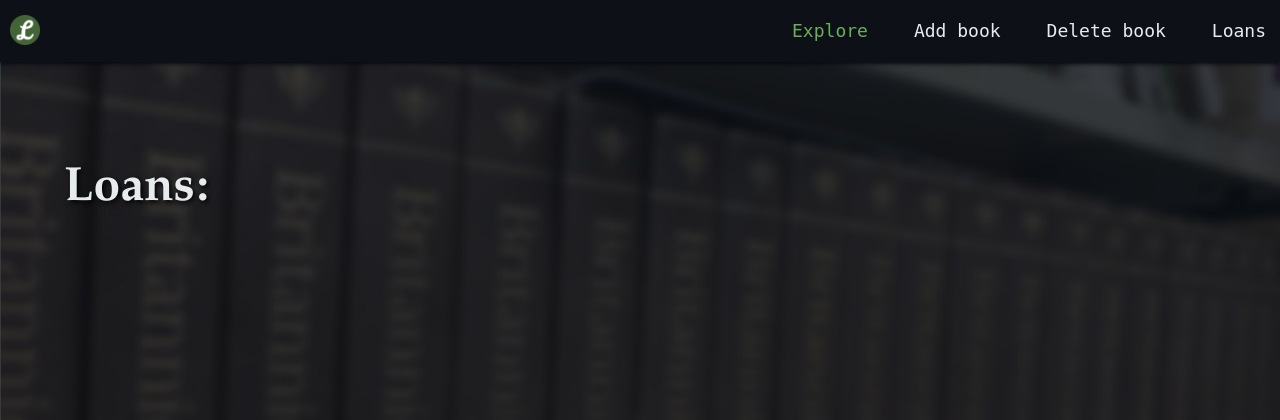
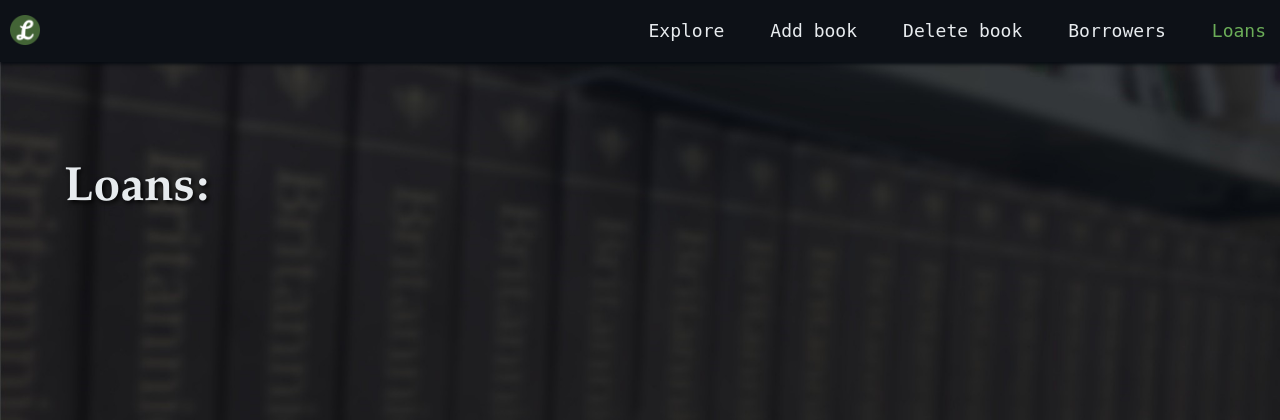
Before and after one commit to otyliaz/1.3-1.4-Assessment, a Flask app: page /loans in a window 1280 px wide; the page is wider, and only the part inside the window is pictured. Shown: the top 420 px of that part. Run offline with Flask 2, Linux system fonts and the light colour scheme; data that the repository does not hold is empty.

Commit message:
made a page to show borrowers

```diff
--- a/app.py
+++ b/app.py
@@ -96,6 +96,14 @@ def borrow(bookid):
 
     return render_template('borrow.html', bookid=bookid)
 
+@app.route('/borrowers')
+def borrowers():
+    conn = get_db_connection()
+    borrowers = conn.execute('SELECT * FROM borrowers',).fetchall()
+    conn.close()
+
+    return render_template('borrowers.html', borrowers=borrowers)
+
 @app.route('/loans')
 def loans():
 
--- a/templates/add.html
+++ b/templates/add.html
@@ -6,6 +6,7 @@
     <li><a href="/explore">Explore</a></li>
     <li><a href="/add" class="active_page">Add book</a></li>
     <li><a href="/delete">Delete book</a></li>
+    <li><a href="/borrowers">Borrowers</a></li>
     <li><a href="/loans">Loans</a></li>
 </div>
 {% endblock %}
--- a/templates/delete.html
+++ b/templates/delete.html
@@ -7,6 +7,7 @@
     <li><a href="/add">Add book</a></li>
     <li><a href="/delete" class="active_page">Delete book</a></li>
     <li><a href="/borrowers">Borrowers</a></li>
+    <li><a href="/loans">Loans</a></li>
 </div>
 {% endblock%}
 
--- a/templates/explore.html
+++ b/templates/explore.html
@@ -6,6 +6,7 @@
     <li><a href="/explore" class="active_page">Explore</a></li>
     <li><a href="/add">Add book</a></li>
     <li><a href="/delete">Delete book</a></li>
+    <li><a href="/borrowers">Borrowers</a></li>
     <li><a href="/loans">Loans</a></li>
 </div>
 {% endblock%}
--- a/templates/home.html
+++ b/templates/home.html
@@ -23,6 +23,7 @@
                         <li><a href="/explore">Explore</a></li>
                         <li><a href="/add">Add book</a></li>
                         <li><a href="/delete">Delete book</a></li>
+                        <li><a href="/borrowers">Borrowers</a></li>
                         <li><a href="/loans">Loans</a></li>
                     </div>
                     {% endblock%}
--- a/templates/loans.html
+++ b/templates/loans.html
@@ -3,10 +3,11 @@
 
 {% block menu%}
 <div class="menu">
-    <li><a href="/explore" class="active_page">Explore</a></li>
+    <li><a href="/explore">Explore</a></li>
     <li><a href="/add">Add book</a></li>
     <li><a href="/delete">Delete book</a></li>
-    <li><a href="/loans">Loans</a></li>
+    <li><a href="/borrowers">Borrowers</a></li>
+    <li><a href="/loans" class="active_page">Loans</a></li>
 </div>
 {% endblock%}
 
@@ -15,7 +16,7 @@
         <h1 id="h1_search">Loans:</h1>
         {% for loan in books_borrowed %}
         <div class="forloop">
-            <h2>Loan {{loan.loanid}}</h1>
+            <h2 id="booktitle">Loan {{loan.loanid}}</h1>
             <p>Borrower ID: {{loan.borrowerid}}</p>
             <p>Book ID: {{loan.bookid}}</p>
         </div>
```
Also changed, not shown: templates/borrowers.html (added, +27 -0 lines), 1 other file.
